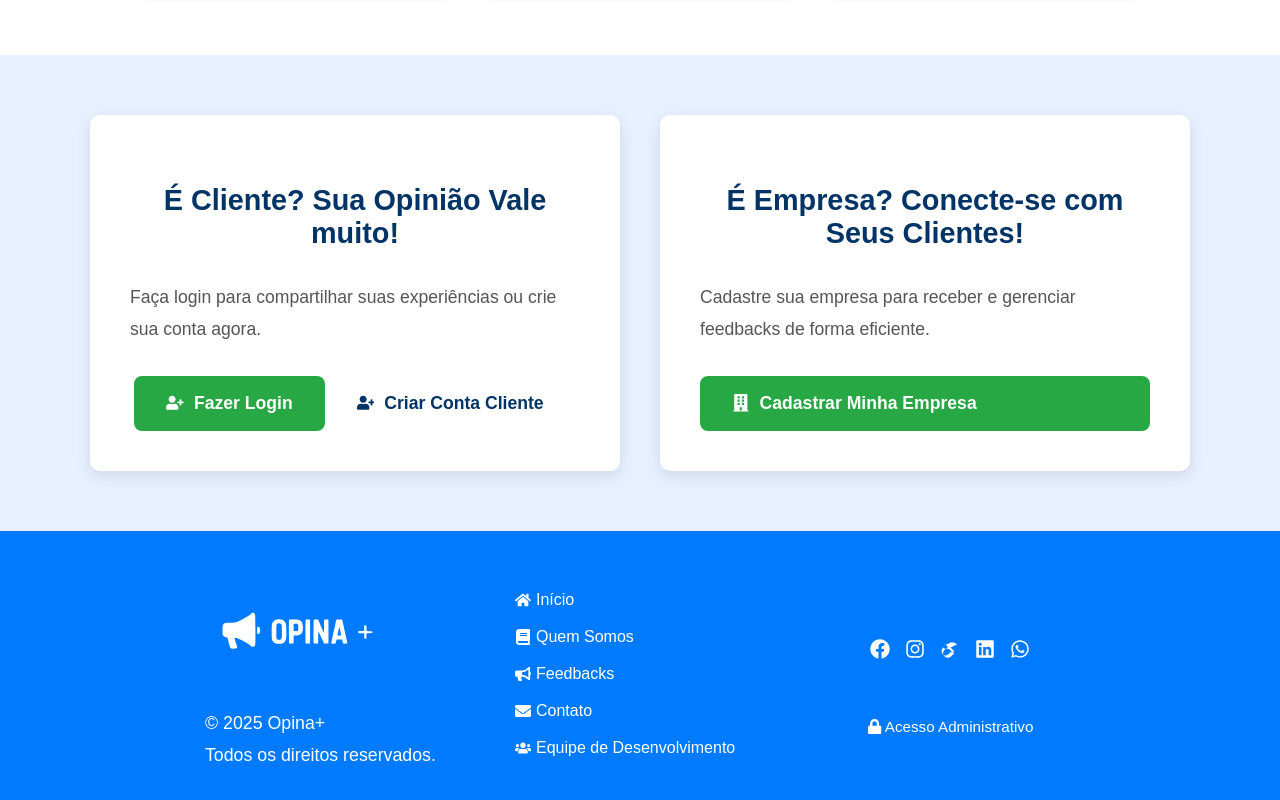
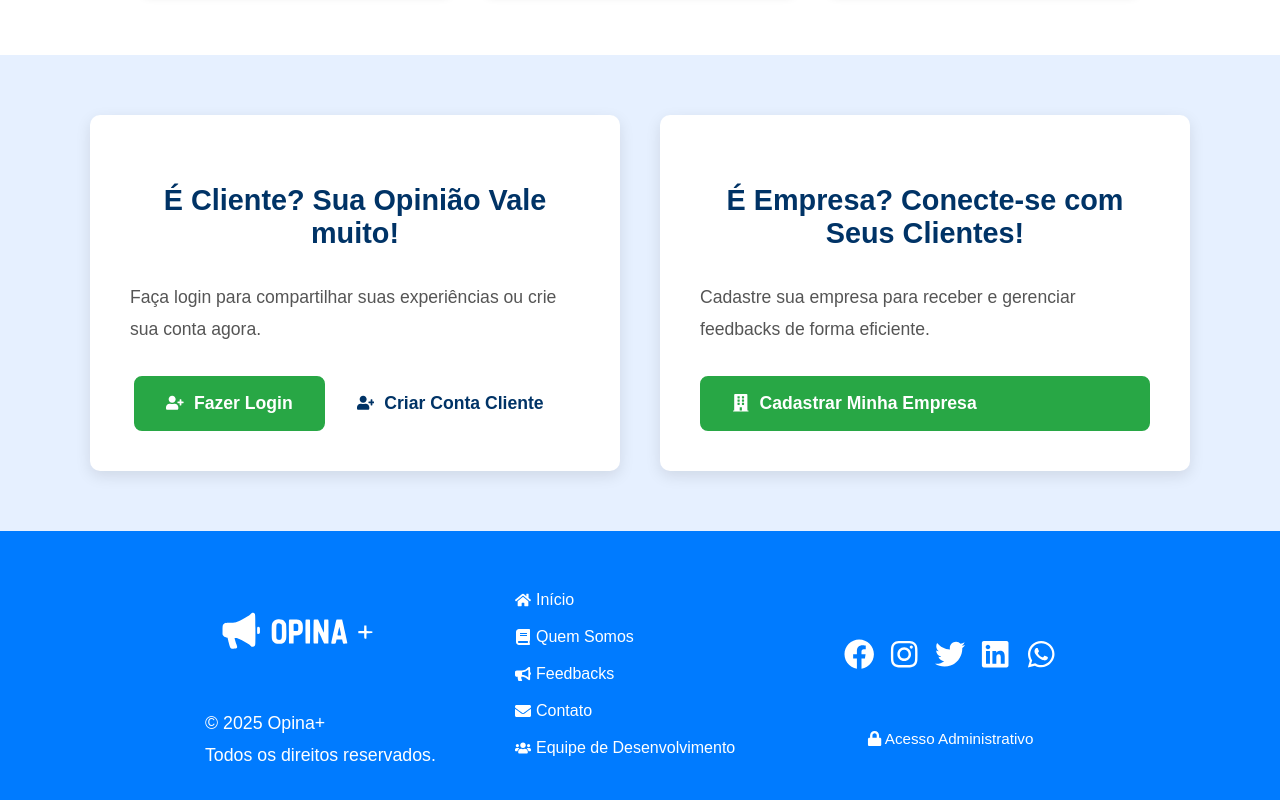
Before and after one commit to Eudantas2024/frontendopinamais, a React (Vite) app: page / in a window 1280 px wide. Shown: the part 1623-2423 px from the top of the page. Built offline with nearby package versions, Linux system fonts and the light colour scheme.

Commit message:
integrador

```diff
--- a/src/components/Footer.css
+++ b/src/components/Footer.css
@@ -72,20 +72,3 @@
   border-radius: 10px;
   box-shadow: 0 0 15px #ccc;
 }
-
-
-.social-icons {
-  display: flex;
-  gap: 15px;
-  align-items: center;
-}
-
-.social-icon {
-  color: white;
-  font-size: 20px; /* para os react-icons */
-  transition: color 0.3s ease;
-}
-
-.social-icon:hover {
-  color: #00c8ff; /* ou outra cor de destaque */
-}
--- a/src/components/Footer.jsx
+++ b/src/components/Footer.jsx
@@ -1,7 +1,6 @@
 import React from 'react';
 import './Footer.css';
 import { Link } from 'react-router-dom';
-import XIcon from '../components/XIcon';
 import {
   FaFacebook,
   FaInstagram,
@@ -43,9 +42,7 @@ const Footer = () => {
         <div className="social-icons">
           <a href="https://facebook.com" target="_blank" rel="noopener noreferrer" className="social-icon"><FaFacebook /></a>
           <a href="https://instagram.com" target="_blank" rel="noopener noreferrer" className="social-icon"><FaInstagram /></a>
-          <a href="https://twitter.com" target="_blank" rel="noopener noreferrer" className="social-icon">
-            <XIcon size={20} color="white" />
-          </a>
+          <a href="https://twitter.com" target="_blank" rel="noopener noreferrer" className="social-icon"><FaTwitter /></a>
           <a href="https://linkedin.com" target="_blank" rel="noopener noreferrer" className="social-icon"><FaLinkedin /></a>
           <a href="https://wa.me/5500000000000" target="_blank" rel="noopener noreferrer" className="social-icon"><FaWhatsapp /></a>
         </div><br />
```
